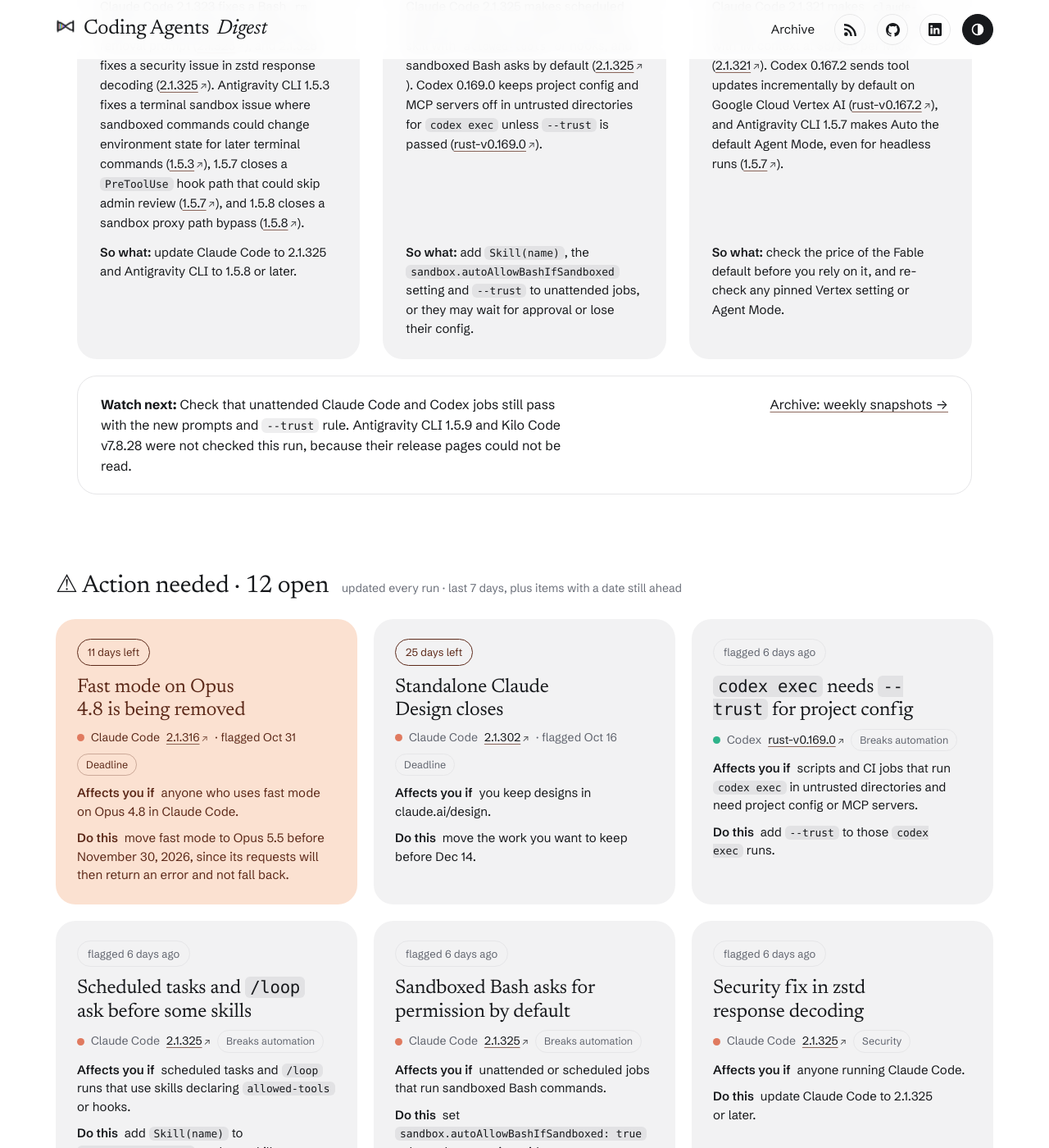
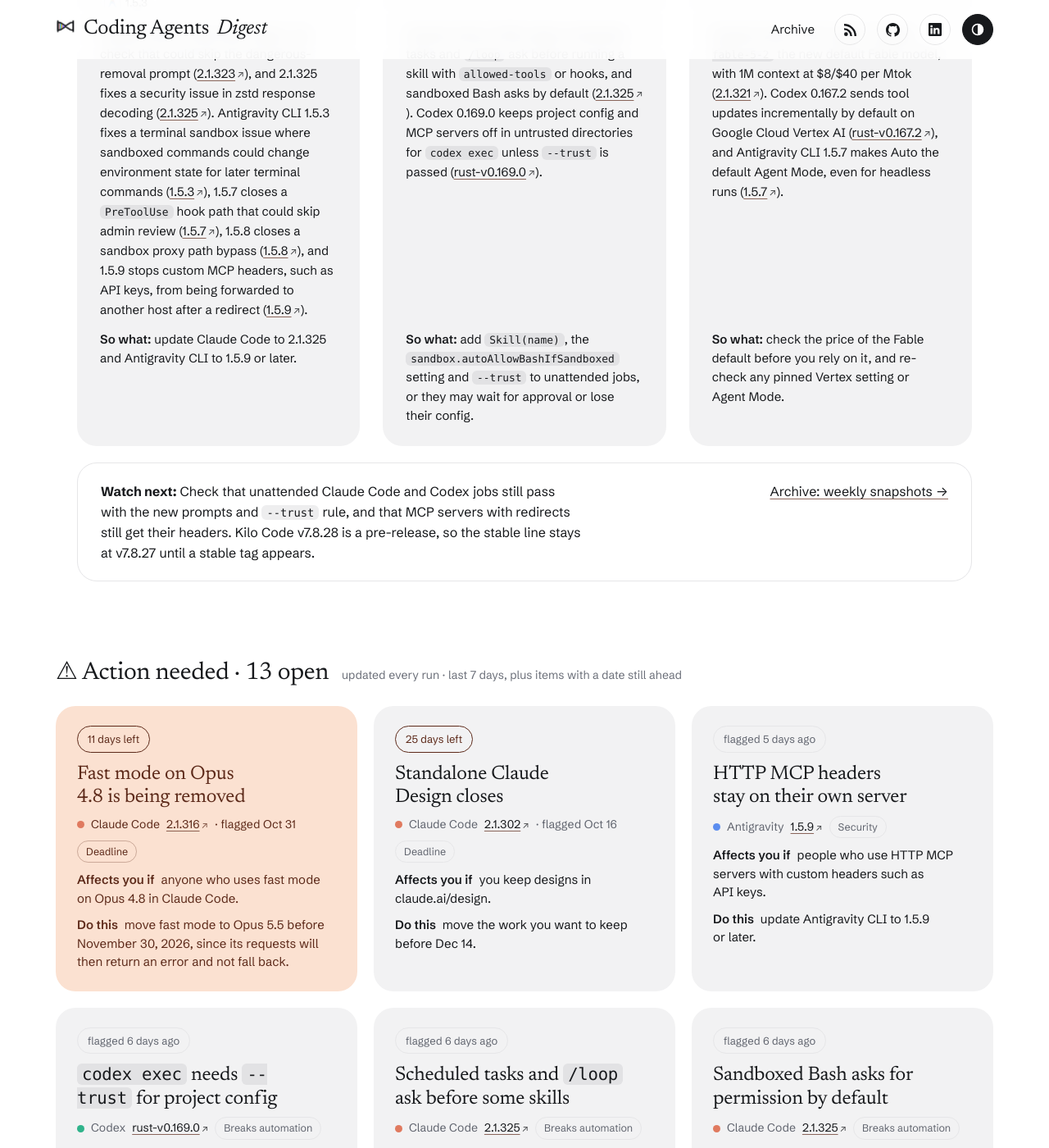
Before and after one commit to IbrahimSobh/coding-agents-digest, a Jekyll site: the page built from docs/index.html, in a window 1280 px wide and 1400 px high, scrolled down 3314 px. Shown: the whole window at 82% size. Built offline with Jekyll 4.4.1, drawn with Linux system fonts in a browser that asks for light colours; some of the changed text lies outside the part shown.

Commit message:
Check 2026-11-14 23:41: Antigravity CLI 1.5.9
Co-Authored-By: Claude Haiku 5.5 <noreply@anthropic.com>
Claude-Session: https://claude.ai/code/session_01FsAJhBirJs2Ch4AyZRSZLg

```diff
--- a/docs/_data/actions.json
+++ b/docs/_data/actions.json
@@ -427,5 +427,18 @@
   "flagged": "2026-11-13",
   "category": "breaks-automation",
   "dismissed": false
+ },
+ {
+  "id": "antigravity-cli-1.5.9-mcp-header-redirect",
+  "tool": "antigravity-cli",
+  "version": "1.5.9",
+  "url": "https://github.com/google-antigravity/antigravity-cli/releases/tag/1.5.9",
+  "title": "HTTP MCP headers stay on their own server",
+  "affects": "people who use HTTP MCP servers with custom headers such as API keys.",
+  "do": "update Antigravity CLI to 1.5.9 or later.",
+  "deadline": null,
+  "flagged": "2026-11-14",
+  "category": "security",
+  "dismissed": false
  }
 ]
--- a/docs/_data/brief.json
+++ b/docs/_data/brief.json
@@ -1,14 +1,14 @@
 {
- "updated": "2026-11-14T08:41+02:00",
- "updated_label": "Nov 14, 08:41",
+ "updated": "2026-11-14T23:41+02:00",
+ "updated_label": "Nov 14, 23:41",
  "window": "Nov 7 to Nov 14, 2026",
- "headline": "Claude Code 2.1.325 and Antigravity CLI 1.5.8 close security gaps; unattended runs now need explicit trust settings.",
+ "headline": "Antigravity CLI 1.5.9 and Claude Code 2.1.325 close security gaps; unattended runs now need explicit trust settings.",
  "themes": [
   {
    "tag": "Security",
    "title": "Permission and sandbox holes closed",
-   "facts": "Claude Code 2.1.323 fixes a Bash `rm` check that could skip the dangerous-removal prompt ([2.1.323](https://github.com/anthropics/claude-code/releases/tag/v2.1.323)), and 2.1.325 fixes a security issue in zstd response decoding ([2.1.325](https://github.com/anthropics/claude-code/releases/tag/v2.1.325)). Antigravity CLI 1.5.3 fixes a terminal sandbox issue where sandboxed commands could change environment state for later terminal commands ([1.5.3](https://github.com/google-antigravity/antigravity-cli/releases/tag/1.5.3)), 1.5.7 closes a `PreToolUse` hook path that could skip admin review ([1.5.7](https://github.com/google-antigravity/antigravity-cli/releases/tag/1.5.7)), and 1.5.8 closes a sandbox proxy path bypass ([1.5.8](https://github.com/google-antigravity/antigravity-cli/releases/tag/1.5.8)).",
-   "so_what": "update Claude Code to 2.1.325 and Antigravity CLI to 1.5.8 or later."
+   "facts": "Claude Code 2.1.323 fixes a Bash `rm` check that could skip the dangerous-removal prompt ([2.1.323](https://github.com/anthropics/claude-code/releases/tag/v2.1.323)), and 2.1.325 fixes a security issue in zstd response decoding ([2.1.325](https://github.com/anthropics/claude-code/releases/tag/v2.1.325)). Antigravity CLI 1.5.3 fixes a terminal sandbox issue where sandboxed commands could change environment state for later terminal commands ([1.5.3](https://github.com/google-antigravity/antigravity-cli/releases/tag/1.5.3)), 1.5.7 closes a `PreToolUse` hook path that could skip admin review ([1.5.7](https://github.com/google-antigravity/antigravity-cli/releases/tag/1.5.7)), 1.5.8 closes a sandbox proxy path bypass ([1.5.8](https://github.com/google-antigravity/antigravity-cli/releases/tag/1.5.8)), and 1.5.9 stops custom MCP headers, such as API keys, from being forwarded to another host after a redirect ([1.5.9](https://github.com/google-antigravity/antigravity-cli/releases/tag/1.5.9)).",
+   "so_what": "update Claude Code to 2.1.325 and Antigravity CLI to 1.5.9 or later."
   },
   {
    "tag": "Unattended",
@@ -23,5 +23,5 @@
    "so_what": "check the price of the Fable default before you rely on it, and re-check any pinned Vertex setting or Agent Mode."
   }
  ],
- "watch_next": "Check that unattended Claude Code and Codex jobs still pass with the new prompts and `--trust` rule. Antigravity CLI 1.5.9 and Kilo Code v7.8.28 were not checked this run, because their release pages could not be read."
+ "watch_next": "Check that unattended Claude Code and Codex jobs still pass with the new prompts and `--trust` rule, and that MCP servers with redirects still get their headers. Kilo Code v7.8.28 is a pre-release, so the stable line stays at v7.8.27 until a stable tag appears."
 }
--- a/docs/_data/headlines.json
+++ b/docs/_data/headlines.json
@@ -243,5 +243,10 @@
    "updated": "2026-11-14T08:41+02:00",
    "window": "Nov 7 to Nov 14, 2026",
    "headline": "Claude Code 2.1.325 and Antigravity CLI 1.5.8 close security gaps; unattended runs now need explicit trust settings."
+ },
+ {
+  "updated": "2026-11-14T23:41+02:00",
+  "window": "Nov 7 to Nov 14, 2026",
+  "headline": "Antigravity CLI 1.5.9 and Claude Code 2.1.325 close security gaps; unattended runs now need explicit trust settings."
  }
 ]
--- a/docs/_data/releases.json
+++ b/docs/_data/releases.json
@@ -463,5 +463,10 @@
   "tool": "codex",
   "tag": "rust-v0.169.0",
   "date": "2026-11-13"
+ },
+ {
+  "tool": "antigravity-cli",
+  "tag": "1.5.9",
+  "date": "2026-11-14"
  }
 ]
--- /dev/null
+++ b/docs/digests/2026-11-14-2341.md
@@ -0,0 +1,28 @@
+---
+layout: digest
+title: "Check: Nov 14, 2026, 23:41"
+date: 2026-11-14 23:41:00 +0200
+run: "Nov 14, 2026, 23:41 (Cairo)"
+since: "Nov 14, 2026, 08:41"
+quiet: false
+summary: "Antigravity CLI 1.5.9 fixes a security issue that could send MCP headers to another host on redirect, and adds run_workflow."
+---
+Antigravity CLI · 1 release, 14 bug fixes
+
+### Claude Code
+- No updates since Nov 14, 2026, 08:41.
+
+### Antigravity CLI
+- ⚠️ **HTTP MCP headers stay on their own server** (1.5.9). Custom headers such as API keys are no longer forwarded to another host when the server answers with a redirect, so update to 1.5.9 or later. [Source](https://github.com/google-antigravity/antigravity-cli/releases/tag/1.5.9)
+- **`run_workflow` tool** (1.5.9). The agent can run a Python workflow script that fans work out to subagents in parallel or in stages, using the Python bundled with the CLI, so no separate Python install is needed. [Source](https://github.com/google-antigravity/antigravity-cli/releases/tag/1.5.9)
+- **Faster Auto mode review** (1.5.9). The reviewer of commands that would leave the terminal sandbox can search the conversation and files directly, so it decides faster and times out less. [Source](https://github.com/google-antigravity/antigravity-cli/releases/tag/1.5.9)
+- Bug fixes: 14 (count from the notes).
+
+### Codex CLI
+- No updates since Nov 14, 2026, 08:41.
+
+### Kilo Code
+- No updates since Nov 14, 2026, 08:41.
+
+### OpenCode
+- No updates since Nov 14, 2026, 08:41.
```
Also changed, not shown: task/state.json (+4 -4 lines).
